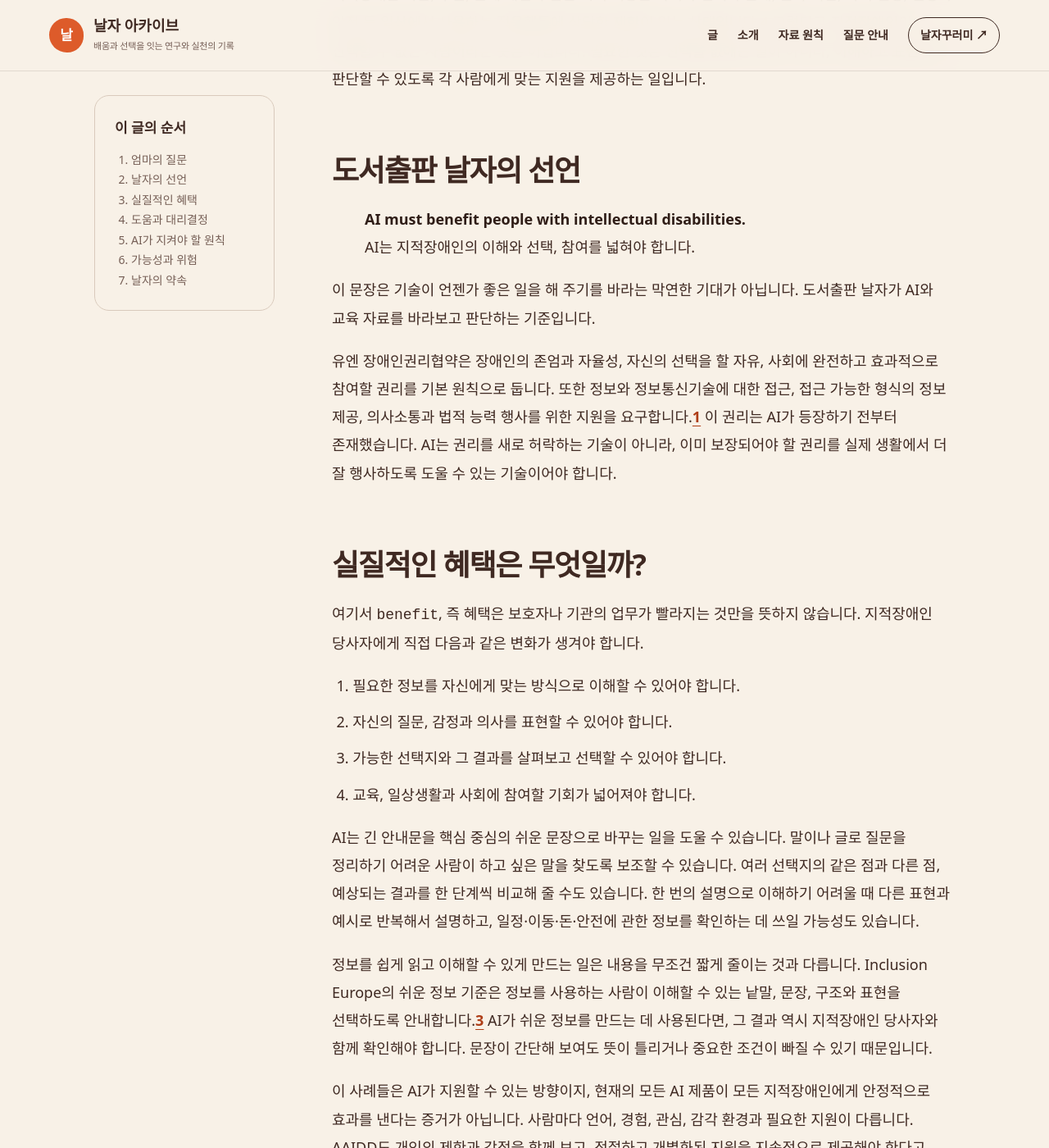
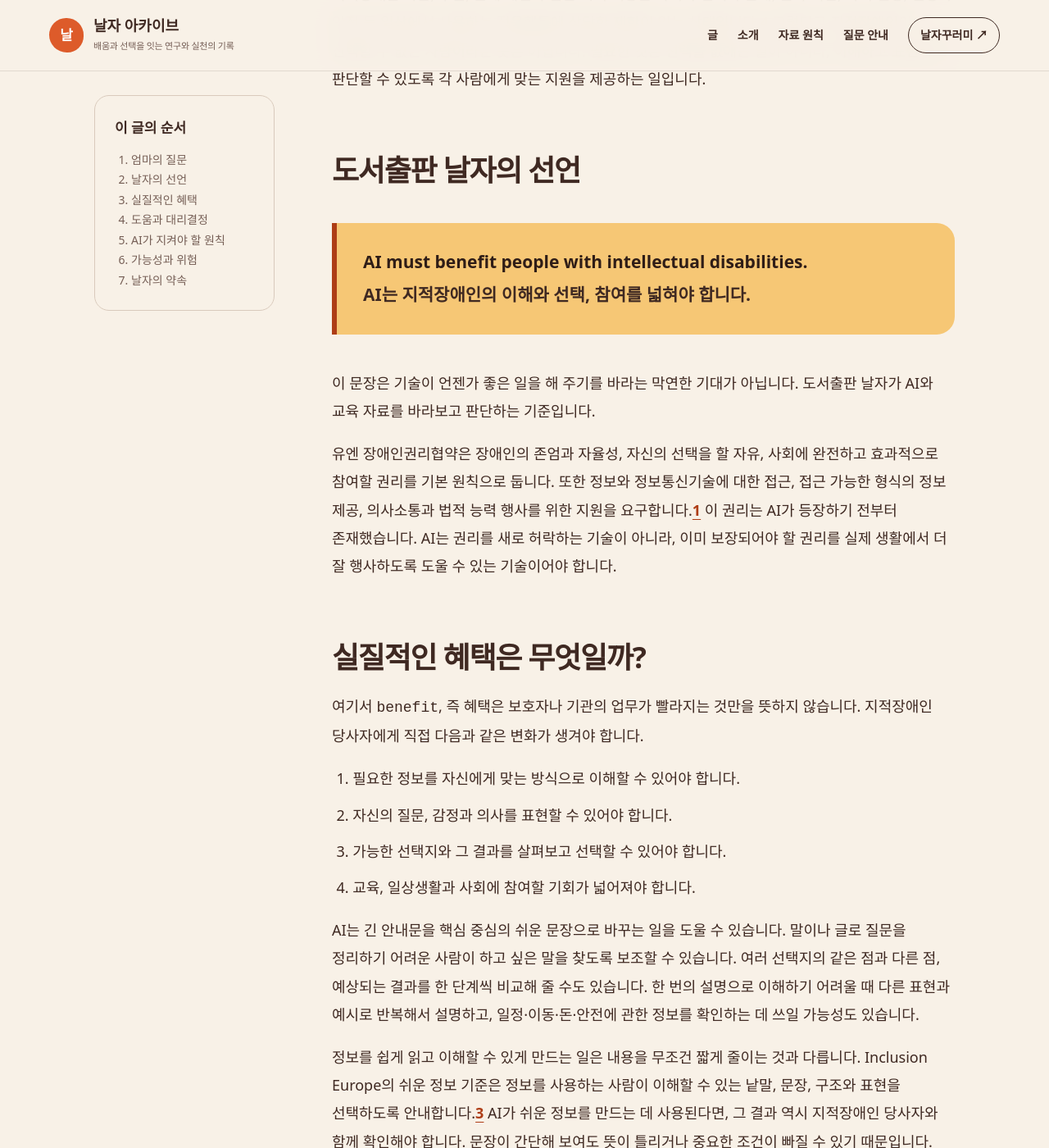
Before and after one commit to YunyCho/naljabooks-blog, a Jekyll site: the page built from _posts/2026-06-15-ai-must-benefit-people-with-intellectual-disabilities.md, in a window 1280 px wide and 1400 px high, scrolled down 1384 px. Shown: the whole window at 82% size. Built offline with Jekyll 4.4.1, drawn with Linux system fonts in a browser that asks for light colours.

Commit message:
docs: support declaration article presentation

```diff
--- a/assets/css/main.css
+++ b/assets/css/main.css
@@ -509,6 +509,7 @@ a.eyebrow {
 .article-header h1 {
   margin-bottom: 24px;
   font-size: clamp(44px, 7vw, 72px);
+  overflow-wrap: anywhere;
 }
 
 .article-deck {
@@ -604,6 +605,20 @@ a.eyebrow {
 
 .article-body strong {
   color: #2f1d17;
+}
+
+.article-body blockquote {
+  margin: 42px 0;
+  padding: 28px 32px;
+  background: var(--apricot);
+  border-left: 6px solid var(--orange-dark);
+  border-radius: 0 22px 22px 0;
+  font-size: 21px;
+  font-weight: 700;
+}
+
+.article-body blockquote p:last-child {
+  margin-bottom: 0;
 }
 
 .sources {
@@ -784,7 +799,7 @@ a.eyebrow {
   .page-hero h1,
   .not-found h1,
   .article-header h1 {
-    font-size: 43px;
+    font-size: clamp(34px, 11vw, 43px);
   }
 
   .prose,
@@ -795,6 +810,11 @@ a.eyebrow {
   .prose h2,
   .article-body h2 {
     font-size: 30px;
+  }
+
+  .article-body blockquote {
+    padding: 22px 24px;
+    font-size: 19px;
   }
 
   .numbered-sections section {
```
Also changed, not shown: README.md.
